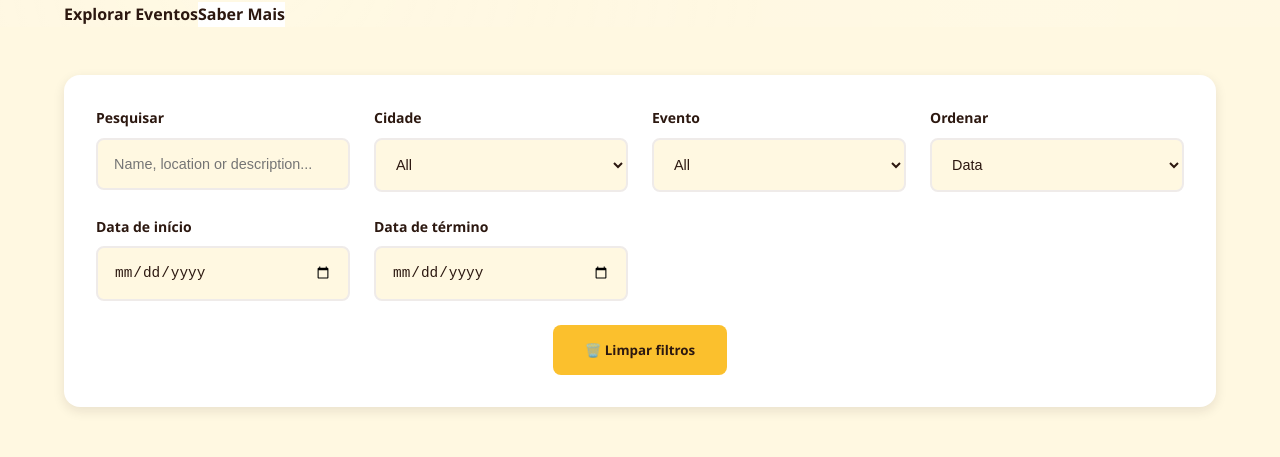
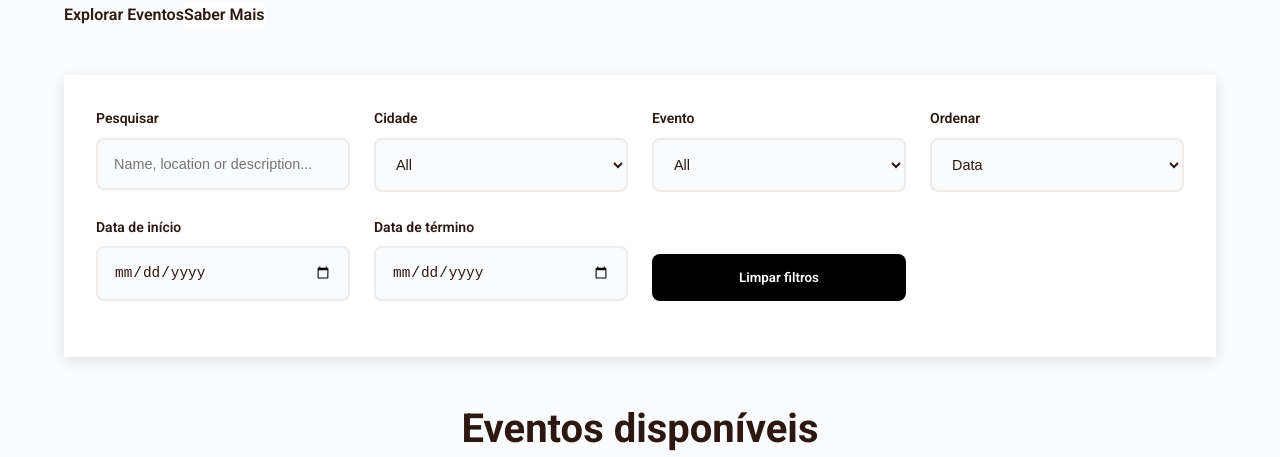
Before and after one commit to glaucepaim/study-santos-populares-vue, a Vue app: page / in a window 1280 px wide. Shown: the part 171-628 px from the top of the page. Built offline with nearby package versions, Linux system fonts and the light colour scheme.

Commit message:
feat: customizing the layout

```diff
--- a/src/assets/styles/theme.css
+++ b/src/assets/styles/theme.css
@@ -1,21 +1,22 @@
 :root {
   /* FOLK Theme (default - traditional) */
-  --color-primary: #D32F2F;
+  --color-primary: #000000;
   --color-secondary: #388E3C;
   --color-tertiary: #FBC02D;
   --color-quaternary: #1976D2;
 
-  --color-background: #FFF8E1;
+  --color-background: #F9FBFC;
   --color-background-card: #FFFFFF;
   --color-text: #2C1810;
+  --color-text-primary: #FFFFFF;
   --color-text-light: #5D4037;
 
   --color-border: #EFEBE9;
   --color-shadow: rgba(44, 24, 16, 0.1);
 
   /* Typography */
-  --font-primary: 'Segoe UI', Tahoma, Geneva, Verdana, sans-serif;
-  --font-display: 'Georgia', serif;
+  --font-primary: "Roboto", sans-serif;
+  --font-display: "Roboto", sans-serif;
 
   /* Spacing */
   --spacing-xs: 0.5rem;
--- a/src/components/events/EventCard.vue
+++ b/src/components/events/EventCard.vue
@@ -88,7 +88,6 @@ const formatType = (type) => {
 <style scoped>
 .event-card {
   background-color: var(--color-background-card);
-  border-radius: var(--radius-lg);
   overflow: hidden;
   box-shadow: 0 4px 12px var(--color-shadow);
   transition: all var(--transition-medium);
--- a/src/components/events/EventFilters.vue
+++ b/src/components/events/EventFilters.vue
@@ -77,12 +77,11 @@
           class="filter-input"
         />
       </div>
-    </div>
-
-    <div class="filters-actions">
-      <button @click="$emit('clear')" class="btn-clear">
-        🗑️ Limpar filtros
-      </button>
+      <div class="filter-group button-filter">
+        <button @click="$emit('clear')" class="btn-clear">
+          Limpar filtros
+        </button>
+      </div>
     </div>
   </div>
 </template>
@@ -135,9 +134,9 @@ const formatType = (type) => {
 .filters-container {
   background-color: var(--color-background-card);
   padding: var(--spacing-lg);
-  border-radius: var(--radius-lg);
   box-shadow: 0 4px 12px var(--color-shadow);
   margin-bottom: var(--spacing-xl);
+  margin-top: var(--spacing-xl);
 }
 
 .filters-grid {
@@ -151,6 +150,9 @@ const formatType = (type) => {
   display: flex;
   flex-direction: column;
   gap: var(--spacing-xs);
+  &.button-filter {
+    flex-direction: column-reverse;
+  }
 }
 
 .filter-label {
@@ -185,8 +187,8 @@ const formatType = (type) => {
 
 .btn-clear {
   padding: var(--spacing-sm) var(--spacing-lg);
-  background-color: var(--color-tertiary);
-  color: var(--color-text);
+  background-color: var(--color-primary);
+  color:  var(--color-text-primary);
   border: none;
   border-radius: var(--radius-md);
   cursor: pointer;
@@ -196,8 +198,7 @@ const formatType = (type) => {
 
 .btn-clear:hover {
   background-color: var(--color-primary);
-  color: white;
-  transform: translateY(-2px);
+  color: var(--color-text-primary);
 }
 
 @media (max-width: 768px) {
--- a/src/components/events/EventGrid.vue
+++ b/src/components/events/EventGrid.vue
@@ -63,7 +63,7 @@ defineEmits(['retry', 'clear-filters', 'toggle-favorite', 'view-details'])
 
 <style scoped>
 .event-grid-section {
-  padding: var(--spacing-xl) 0;
+  padding: 0;
 }
 
 .section-title {
--- a/src/components/layout/AppFooter.vue
+++ b/src/components/layout/AppFooter.vue
@@ -21,10 +21,10 @@
 
 <style scoped>
 .footer {
-  background-color: var(--cor-fundo-card);
+  background-color: var(--color-primary);
   border-top: 3px solid var(--cor-primaria);
   margin-top: var(--espacamento-xl);
-  padding: var(--espacamento-lg) 0;
+  padding: var(--spacing-sm) 0;
   transition: background-color var(--transicao-media);
 }
 
@@ -37,12 +37,12 @@
 }
 
 .footer-info h3 {
-  color: var(--cor-primaria);
+  color: var(--color-text-primary);
   margin-bottom: var(--espacamento-xs);
 }
 
 .footer-info p {
-  color: var(--cor-texto-claro);
+  color: var(--color-text-primary);
 }
 
 .footer-links {
@@ -53,7 +53,7 @@
 }
 
 .footer-link {
-  color: var(--cor-texto);
+  color: var(--color-text-primary);
   padding: var(--espacamento-xs) var(--espacamento-sm);
   border-radius: var(--raio-md);
   transition: all var(--transicao-rapida);
@@ -61,14 +61,14 @@
 
 .footer-link:hover {
   background-color: var(--cor-terciaria);
-  color: var(--cor-texto);
+  color: var(--color-text-primary);
 }
 
 .footer-copy {
   margin-top: var(--espacamento-sm);
   padding-top: var(--espacamento-sm);
   border-top: 1px solid var(--cor-borda);
-  color: var(--cor-texto-claro);
+  color: var(--color-text-primary);
   font-size: 0.875rem;
 }
 </style>
--- a/src/pages/HomePage.vue
+++ b/src/pages/HomePage.vue
@@ -63,6 +63,6 @@ onMounted(() => {
 
 <style scoped>
 .main-content {
-  padding: var(--spacing-xl) 0;
+  padding: 0;
 }
 </style>
```
